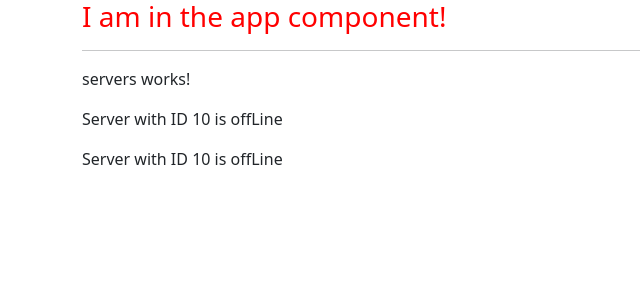
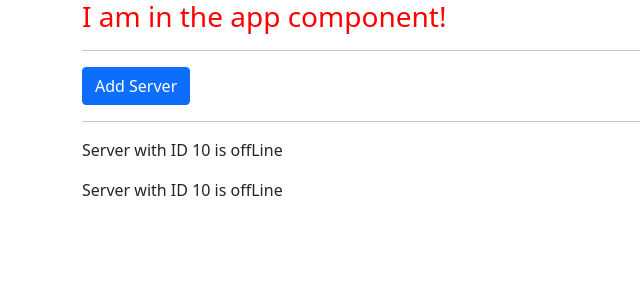
Before and after one commit to mmraihan/Angular, an Angular app in the folder Maximilian Schwarzmüller/my-first-app/: page / in a window 1280 px wide. Shown: the top 300 px of the page, without its empty margins (0-640 px from the left). Built offline with nearby package versions, Linux system fonts and the light colour scheme.

Commit message:
Basic(28): Property Binding.

```diff
--- a/Maximilian Schwarzmüller/my-first-app/src/app/servers/servers.component.html
+++ b/Maximilian Schwarzmüller/my-first-app/src/app/servers/servers.component.html
@@ -1,3 +1,5 @@
-<p>servers works!</p>
+
+<button class="btn btn-primary" [disabled]="!allowNewServer">Add Server</button>
+<hr>
 <app-server></app-server>
 <app-server></app-server>
--- a/Maximilian Schwarzmüller/my-first-app/src/app/servers/servers.component.ts
+++ b/Maximilian Schwarzmüller/my-first-app/src/app/servers/servers.component.ts
@@ -6,8 +6,14 @@
   styleUrls: ['./servers.component.css']
 })
 export class ServersComponent implements OnInit {
+  allowNewServer = false;
 
-  constructor() { }
+  constructor() {
+    setTimeout(()=>{
+
+      this.allowNewServer=true;
+    },2000)
+   }
 
   ngOnInit(): void {
   }
```
